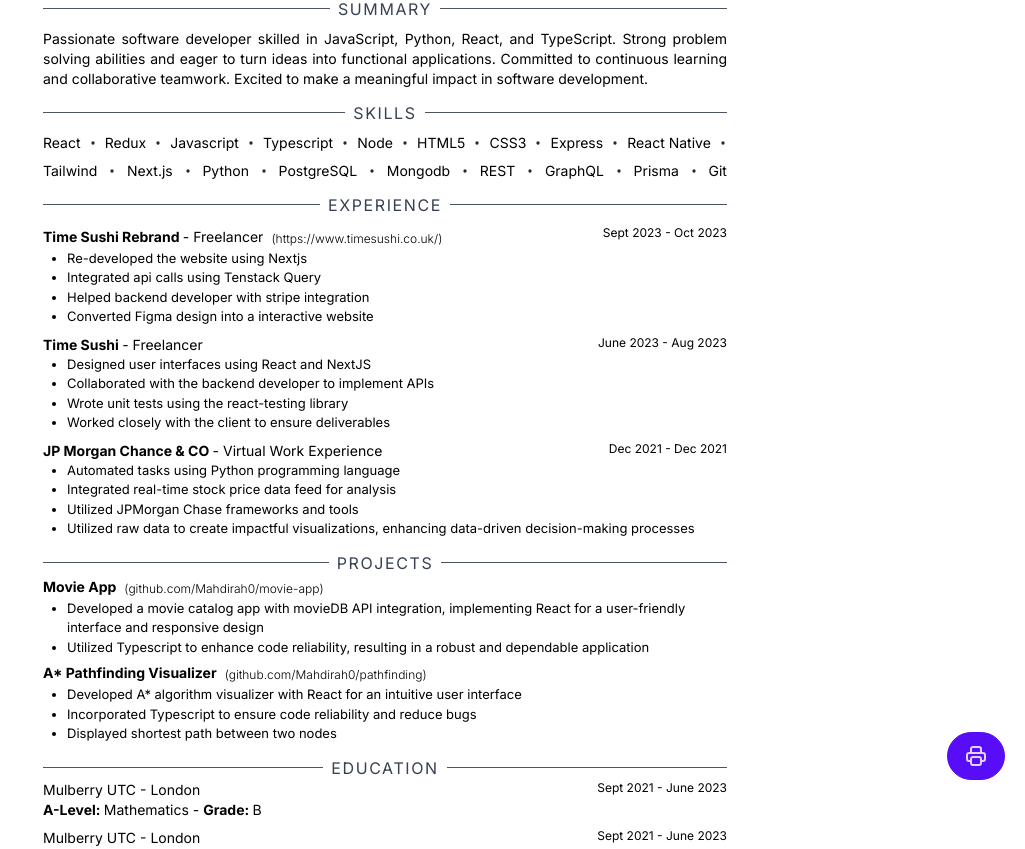
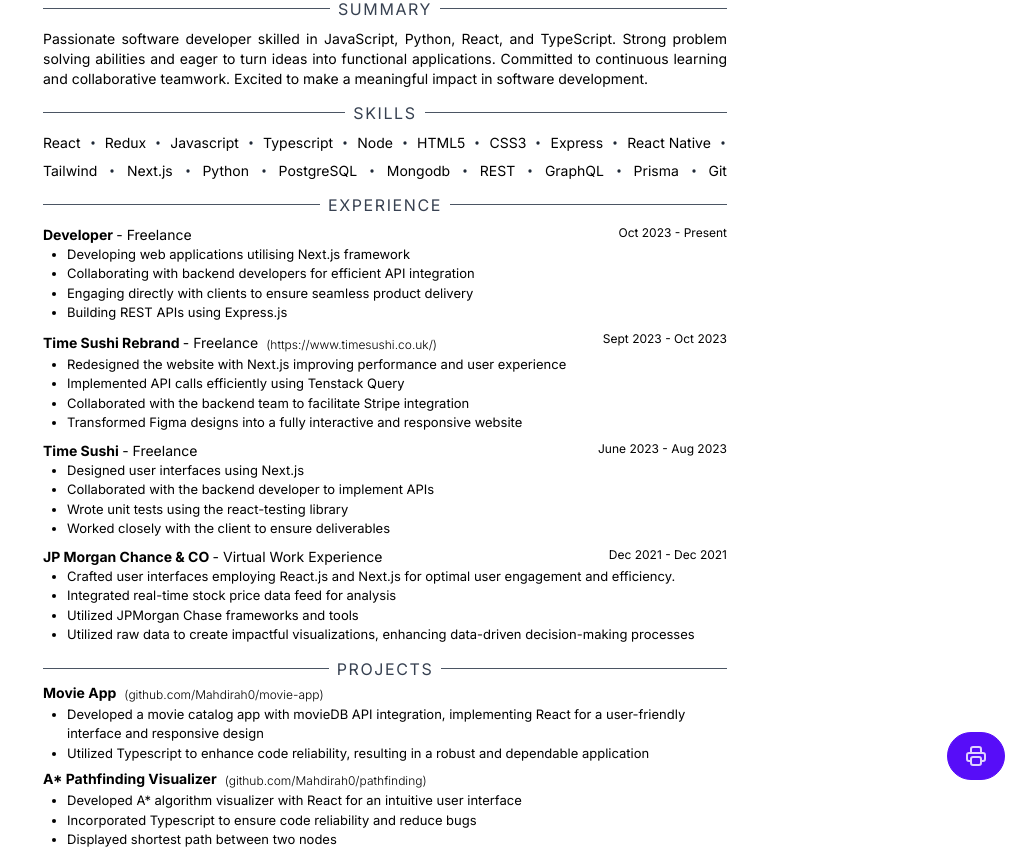
Before and after one commit to Mahdirah0/resume, a React (Vite) app: page / in a window 1280 px wide. Shown: the top 849 px of the page, without its empty margins (255-1280 px from the left). Built offline with nearby package versions, Linux system fonts and the light colour scheme.

Commit message:
updated experience

```diff
--- a/src/components/SectionTitle.tsx
+++ b/src/components/SectionTitle.tsx
@@ -6,7 +6,7 @@ export const SectionTitle = ({ title }: SectionTitleProps) => {
   return (
     <div className='flex items-center gap-2'>
       <div className='h-[1px] w-full bg-gray-600'></div>
-      <h1 className='section-title'>{title}</h1>
+      <h2 className='section-title'>{title}</h2>
       <div className='h-[1px] w-full bg-gray-600'></div>
     </div>
   );
--- a/src/constants.ts
+++ b/src/constants.ts
@@ -26,32 +26,43 @@ export const SKILLS = [
 ];
 export const EXPERIENCE = [
   {
+    title: 'Developer',
+    facts: [
+      'Developing web applications utilising Next.js framework',
+      'Collaborating with backend developers for efficient API integration',
+      'Engaging directly with clients to ensure seamless product delivery',
+      'Building REST APIs using Express.js',
+    ],
+    date: 'Oct 2023 - Present',
+    place: 'Freelance',
+  },
+  {
     title: 'Time Sushi Rebrand',
     facts: [
-      'Re-developed the website using Nextjs',
-      'Integrated api calls using Tenstack Query',
-      'Helped backend developer with stripe integration',
-      'Converted Figma design into a interactive website',
+      'Redesigned the website with Next.js improving performance and user experience',
+      'Implemented API calls efficiently using Tenstack Query',
+      'Collaborated with the backend team to facilitate Stripe integration',
+      'Transformed Figma designs into a fully interactive and responsive website',
     ],
     date: 'Sept 2023 - Oct 2023',
-    place: 'Freelancer',
-    link: 'https://www.timesushi.co.uk/'
+    place: 'Freelance',
+    link: 'https://www.timesushi.co.uk/',
   },
   {
     title: 'Time Sushi',
     facts: [
-      'Designed user interfaces using React and NextJS',
+      'Designed user interfaces using Next.js',
       'Collaborated with the backend developer to implement APIs',
       'Wrote unit tests using the react-testing library',
       'Worked closely with the client to ensure deliverables',
     ],
     date: 'June 2023 - Aug 2023',
-    place: 'Freelancer',
+    place: 'Freelance',
   },
   {
     title: 'JP Morgan Chance & CO',
     facts: [
-      'Automated tasks using Python programming language',
+      'Crafted user interfaces employing React.js and Next.js for optimal user engagement and efficiency.',
       'Integrated real-time stock price data feed for analysis',
       'Utilized JPMorgan Chase frameworks and tools',
       'Utilized raw data to create impactful visualizations, enhancing data-driven decision-making processes',
--- a/src/sections/Education.tsx
+++ b/src/sections/Education.tsx
@@ -12,9 +12,9 @@ export const Education = () => {
               <h3 className='text-'>
                 {education.school} - {education.city}
               </h3>
-              <h1 className='text-xs'>
+              <h2 className='text-xs'>
                 {education.startDate} - {education.endDate}
-              </h1>
+              </h2>
             </div>
             <div>
               <h3>
--- a/src/sections/Experience.tsx
+++ b/src/sections/Experience.tsx
@@ -11,16 +11,17 @@ export const Experience = () => {
           <div key={item.place}>
             <div className='flex justify-between'>
               <div className='flex space-x-2 justify-center items-center'>
-                <h1 className='text-sm'>
-                  <span className='font-bold'> {item.title} </span> - {item.place}
-                </h1>
-                {item.link &&
+                <h2 className='text-sm'>
+                  <span className='font-bold'> {item.title} </span> -{' '}
+                  {item.place}
+                </h2>
+                {item.link && (
                   <Link to={`${item.link}`} target='_blank'>
                     <span className='text-xs font-light'>({item.link})</span>
                   </Link>
-                }
+                )}
               </div>
-              <h1 className='text-xs'>{item.date}</h1>
+              <h2 className='text-xs'>{item.date}</h2>
             </div>
             <div>
               <ul>
--- a/src/sections/Projects.tsx
+++ b/src/sections/Projects.tsx
@@ -10,7 +10,7 @@ export const Projects = () => {
         {PROJECTS.map((project) => (
           <div key={project.title}>
             <div className='flex items-center'>
-              <h1 className='font-bold mr-2 text-sm'>{project.title}</h1>
+              <h2 className='font-bold mr-2 text-sm'>{project.title}</h2>
               <Link to={`https://${project.link}`} target='_blank'>
                 <span className='text-xs font-light'>({project.link})</span>
               </Link>
```
Also changed, not shown: 2 other files (tests, documents, lock files or other folders).
